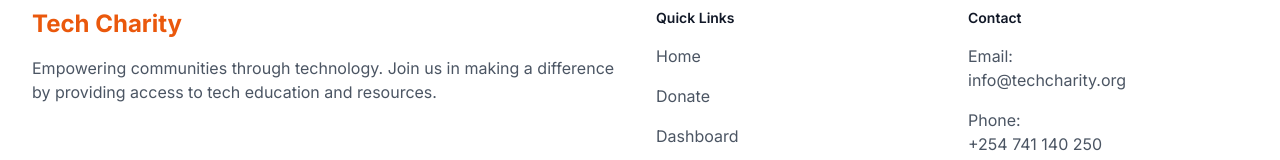
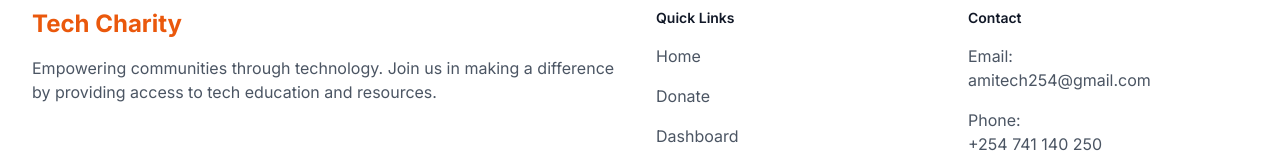
Before and after one commit to Faqih001/Fund_Raiser_Mpesa, a Next.js app: page / in a window 1280 px wide. Shown: the part 2040-2200 px from the top of the page. Built offline with nearby package versions, Linux system fonts and the light colour scheme.

Commit message:
Update footer email address for accuracy

```diff
--- a/src/components/Footer.jsx
+++ b/src/components/Footer.jsx
@@ -43,7 +43,7 @@ export default function Footer() {
               <li className="text-base text-gray-600">
                 <span className="block">Email:</span>
                 <a href="mailto:info@techcharity.org" className="hover:text-orange-600">
-                  info@techcharity.org
+                  amitech254@gmail.com
                 </a>
               </li>
               <li className="text-base text-gray-600">
@@ -71,7 +71,7 @@ export default function Footer() {
                 <path d="M8.29 20.251c7.547 0 11.675-6.253 11.675-11.675 0-.178 0-.355-.012-.53A8.348 8.348 0 0022 5.92a8.19 8.19 0 01-2.357.646 4.118 4.118 0 001.804-2.27 8.224 8.224 0 01-2.605.996 4.107 4.107 0 00-6.993 3.743 11.65 11.65 0 01-8.457-4.287 4.106 4.106 0 001.27 5.477A4.072 4.072 0 012.8 9.713v.052a4.105 4.105 0 003.292 4.022 4.095 4.095 0 01-1.853.07 4.108 4.108 0 003.834 2.85A8.233 8.233 0 012 18.407a11.616 11.616 0 006.29 1.84" />
               </svg>
             </a>
-            <a href="#" className="text-gray-400 hover:text-orange-600">
+            <a href="" className="text-gray-400 hover:text-orange-600">
               <span className="sr-only">GitHub</span>
               <svg className="h-6 w-6" fill="currentColor" viewBox="0 0 24 24">
                 <path fillRule="evenodd" d="M12 2C6.477 2 2 6.484 2 12.017c0 4.425 2.865 8.18 6.839 9.504.5.092.682-.217.682-.483 0-.237-.008-.868-.013-1.703-2.782.605-3.369-1.343-3.369-1.343-.454-1.158-1.11-1.466-1.11-1.466-.908-.62.069-.608.069-.608 1.003.07 1.531 1.032 1.531 1.032.892 1.53 2.341 1.088 2.91.832.092-.647.35-1.088.636-1.338-2.22-.253-4.555-1.113-4.555-4.951 0-1.093.39-1.988 1.029-2.688-.103-.253-.446-1.272.098-2.65 0 0 .84-.27 2.75 1.026A9.564 9.564 0 0112 6.844c.85.004 1.705.115 2.504.337 1.909-1.296 2.747-1.027 2.747-1.027.546 1.379.202 2.398.1 2.651.64.7 1.028 1.595 1.028 2.688 0 3.848-2.339 4.695-4.566 4.943.359.309.678.92.678 1.855 0 1.338-.012 2.419-.012 2.747 0 .268.18.58.688.482A10.019 10.019 0 0022 12.017C22 6.484 17.522 2 12 2z" clipRule="evenodd" />
```
